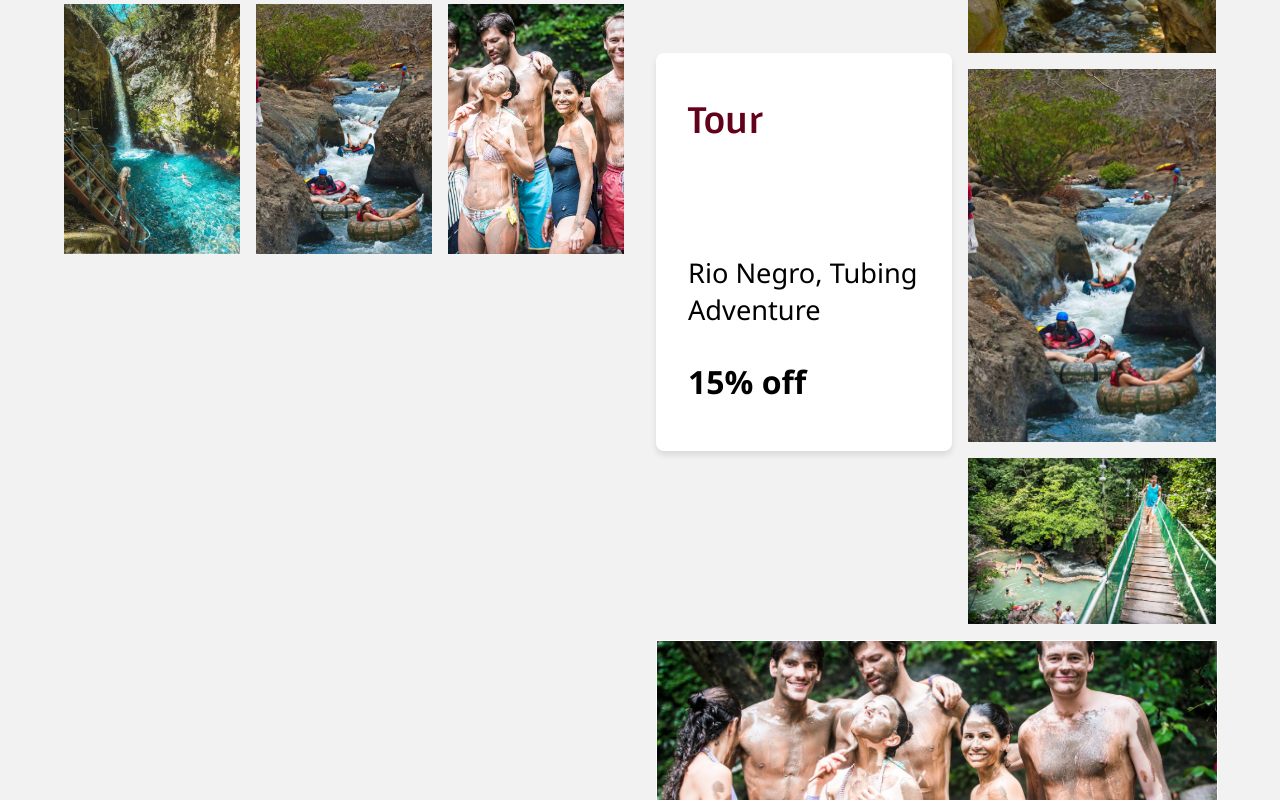
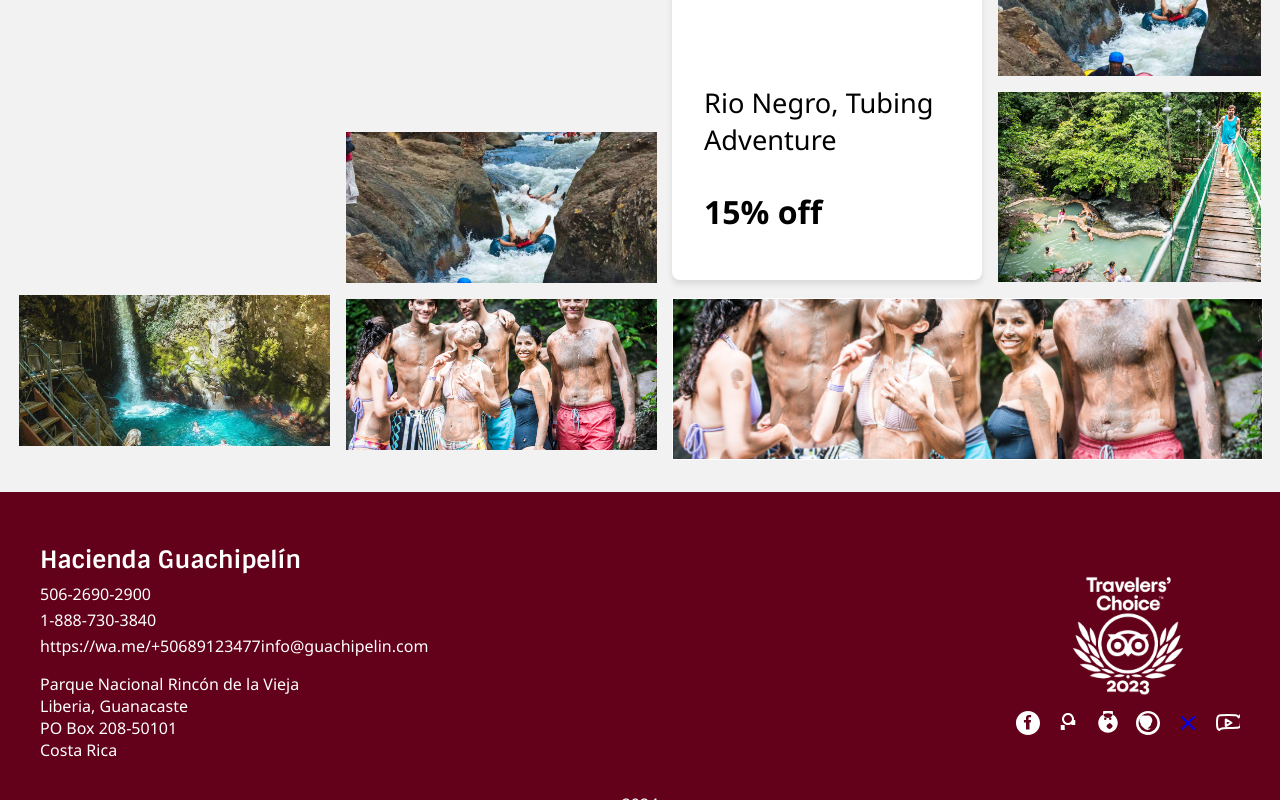
Before and after one commit to kjohazz/app-web-services, a React (Create React App) app in the folder app-web-hotel/: page /landing in a window 1280 px wide. Shown: the part 920-1720 px from the top of the page. Built offline with nearby package versions, Linux system fonts and the light colour scheme.

Commit message:
fix gallery and added footer

```diff
--- a/app-web-hotel/src/components/LandingPage/DiscountBox.module.css
+++ b/app-web-hotel/src/components/LandingPage/DiscountBox.module.css
@@ -6,6 +6,7 @@
     border-radius: 8px;
     box-shadow: 0 4px 6px rgba(0, 0, 0, 0.1);
     padding-left: 2rem;
+    height: 365px;
   }
 
   .discountText {
--- /dev/null
+++ b/app-web-hotel/src/components/LandingPage/Footer.jsx
@@ -0,0 +1,69 @@
+import React from 'react';
+import styles from './Footer.module.css';
+
+function Footer() {
+    return (
+        <footer className={styles.footer}>
+            <div className={styles.content}>
+
+                <div className={styles.info}>
+                    <h2 className={styles.hotelName}>Hacienda Guachipelín</h2>
+                    <p className={styles.phoneNumber}>506-2690-2900</p>
+                    <p className={styles.phoneNumber}>1-888-730-3840</p>
+                    <a href="https://wa.me/+50683902900" target="_blank" rel="noopener noreferrer" className={styles.contactLink}>
+                        https://wa.me/+50689123477
+                    </a>
+                    <a href="mailto:info@guachipelin.com" className={styles.contactLink}>
+                        info@guachipelin.com
+                    </a>
+                    <p>Parque Nacional Rincón de la Vieja <br />
+                        Liberia, Guanacaste<br />
+                        PO Box 208-50101<br />
+                        Costa Rica</p>
+                </div>
+                <div className={styles.award}>
+                    <img src="/travelers-choice-2023.png" alt="Traveler's Choice" />
+                    <div className={styles.socialIcons}>
+                        <a href="https://www.facebook.com/HaciendaGuachipelin/" target="_blank" rel="noopener noreferrer">
+                            <svg xmlns="http://www.w3.org/2000/svg" viewBox="0 0 24 24" fill="white">
+                                <path d="M12 0C5.373 0 0 5.373 0 12s5.373 12 12 12 12-5.373 12-12S18.627 0 12 0zm3.6 11.4h-2.1v7h-3.5v-7h-2.1V9h2.1v-1.8c0-2.1 1.1-3.1 3.1-3.1l2 0v2.2h-1.5c-1 0-1.1.5-1.1 1.1v1.5h2.6l-.5 3z" />
+                            </svg>
+                        </a>
+                        <a href="https://g.page/haciendaguachipelin?share" target="_blank" rel="noopener noreferrer">
+                            <svg xmlns="http://www.w3.org/2000/svg" viewBox="0 0 48 48" fill="white">
+                                <path d="M17.67 28.11H9.5V38h8.17l-.44-9.89zM24 4c6.63 0 12 5.37 12 12s-5.37 12-12 12-12-5.37-12-12 5.37-12 12-12zm0 20c4.42 0 8-3.58 8-8s-3.58-8-8-8-8 3.58-8 8 3.58 8 8 8zm8.17 0l-.44-9.89V18H38.5v10.11h-8.17z" />
+                            </svg>
+                        </a>
+                        <a href="https://www.instagram.com/haciendaguachipelin/" target="_blank" rel="noopener noreferrer">
+                            <svg xmlns="http://www.w3.org/2000/svg" viewBox="0 0 24 24" fill="white">
+                                <path fill-rule="evenodd" d="M12 2.25c-5.385 0-9.75 4.365-9.75 9.75s4.365 9.75 9.75 9.75 9.75-4.365 9.75-9.75S17.385 2.25 12 2.25zm3.5 5.5a1.25 1.25 0 10-2.5 0 1.25 1.25 0 002.5 0zm-5 0a1.25 1.25 0 10-2.5 0 1.25 1.25 0 002.5 0zm6.22 7.23a.75.75 0 01-.447.718 3.75 3.75 0 01-2.12 2.122.75.75 0 01-.718.447 5.25 5.25 0 01-3.027-3.027.75.75 0 01.447-.718 3.75 3.75 0 012.12-2.122.75.75 0 01.718-.447 5.25 5.25 0 013.027 3.027zM12 7a5 5 0 100-10 5 5 0 000 10z" clip-rule="evenodd" />
+                            </svg>
+                        </a>
+                        <a href="https://www.tripadvisor.com/Attraction_Review-g321538-d1741458-Reviews-Adventure_Tours_Hacienda_Guachipelin-Rincon_de_La_Vieja_Province_of_Guanacaste.html" target="_blank" rel="noopener noreferrer">
+                            <svg xmlns="http://www.w3.org/2000/svg" viewBox="0 0 512 512" fill="white">
+                                <path d="M256 0C114.6 0 0 114.6 0 256s114.6 256 256 256 256-114.6 256-256S397.4 0 256 0zm0 48c110.5 0 200 89.5 200 200s-89.5 200-200 200S56 366.5 56 256 145.5 48 256 48zm62.8 326.8c-39.5 39.5-103.6 39.5-143.2 0l-50.4-50.4c-19.7-19.7-30.2-45.9-30.2-73.9 0-28 10.6-54.2 30.2-73.9l50.4-50.4c39.5-39.5 103.6-39.5 143.2 0 39.5 39.5 39.5 103.6 0 143.2l-34 34c-19.7 19.7-45.9 30.2-73.9 30.2-28 0-54.2-10.6-73.9-30.2l-34-34c-39.5-39.5-39.5-103.6 0-143.2 39.5-39.5 103.6-39.5 143.2 0l50.4 50.4c19.7 19.7 30.2 45.9 30.2 73.9 0 28-10.6 54.2-30.2 73.9l-50.4 50.4z"></path>
+                            </svg>
+                        </a>
+
+                        <a href="https://twitter.com/guachipelincr" target="_blank" rel="noopener noreferrer">
+                            <svg xmlns="http://www.w3.org/2000/svg" width="24" height="24" viewBox="0 0 24 24" fill="none" stroke="currentColor" stroke-width="2" stroke-linecap="round" stroke-linejoin="round" class="feather feather-x">
+                                <line x1="18" y1="6" x2="6" y2="18"></line>
+                                <line x1="6" y1="6" x2="18" y2="18"></line>
+                            </svg>
+                        </a>
+                        <a href="https://www.youtube.com/user/GuachipelinMarketing" target="_blank" rel="noopener noreferrer">
+                            <svg xmlns="http://www.w3.org/2000/svg" width="24" height="24" viewBox="0 0 24 24" fill="none" stroke="white" stroke-width="2" stroke-linecap="round" stroke-linejoin="round" class="feather feather-youtube">
+                                <path d="M22.54 6.42a2.78 2.78 0 0 0-1.94-2C18.88 4 12 4 12 4s-6.88 0-8.6.46a2.78 2.78 0 0 0-1.94 2A29 29 0 0 0 1 11.75a29 29 0 0 0 .46 5.33a2.78 2.78 0 0 0 1.94 2C3.12 17 12 17 12 17s8.88 0 10.6-.46a2.78 2.78 0 0 0 1.94-2 29 29 0 0 0 .46-5.25 29 29 0 0 0-.46-5.33z"></path>
+                                <polygon points="9.75 15.02 15.5 11.75 9.75 8.48 9.75 15.02"></polygon>
+                            </svg>
+                        </a>
+                    </div>
+                </div>
+
+            </div>
+            <div className={styles.year}>2024</div>
+        </footer>
+    );
+}
+
+export default Footer;
--- /dev/null
+++ b/app-web-hotel/src/components/LandingPage/Footer.module.css
@@ -0,0 +1,63 @@
+/* Footer.module.css */
+.footer {
+    background-color: #63001a; /* Color de fondo */
+    color: white;
+    padding: 2rem 0; /* Espacio interior superior e inferior */
+  }
+
+  .content {
+    display: flex;
+    justify-content: space-between; /* Distribuir elementos uniformemente */
+    align-items: center;
+    max-width: 1200px; /* Ancho máximo del contenedor */
+    margin: 0 auto; /* Centrar el contenido */
+  }
+
+  .award {
+   display: flex;
+   flex-direction: column;
+   align-items: center;
+  }
+
+  .award img {
+    max-width: 150px; /* Ajustar el ancho máximo de la imagen */
+  }
+
+  .info {
+    text-align: left; /* Centrar el texto de la información */
+  }
+
+  .hotelName {
+    font-size: 1.5rem;
+    margin-bottom: 0.5rem;
+  }
+
+  .phoneNumber {
+    margin: 0.25rem 0;
+  }
+
+  .contactLink {
+    color: white;
+    text-decoration: none;
+  }
+
+  .socialIcons {
+    display: flex;
+    gap: 1rem;
+  }
+
+  .icon {
+    width: 24px;
+    height: 24px;
+    fill: white;
+  }
+
+  .year {
+    text-align: center;
+    margin-top: 1rem;
+  }
+
+  .socialIcons svg {
+    width: 24px;
+    height: 24px;
+  }
--- a/app-web-hotel/src/components/LandingPage/ImageGallery.module.css
+++ b/app-web-hotel/src/components/LandingPage/ImageGallery.module.css
@@ -8,13 +8,11 @@
 
   .imageContainer {
     width: 100%;
-    height: 100%;
     overflow: hidden;
   }
 
   .image {
     width: 100%;
-    height: 100%;
     object-fit: cover;
     transition: opacity 0.5s ease-in-out; /* Transición suave de opacidad */
   }
--- a/app-web-hotel/src/components/LandingPage/LandingPage.jsx
+++ b/app-web-hotel/src/components/LandingPage/LandingPage.jsx
@@ -4,6 +4,7 @@ import UniqueCodeForm from './UniqueCodeForm';
 import DiscountBox from './DiscountBox';
 import styles from './LandingPage.module.css';
 import ImageGallery from './ImageGallery';
+import Footer from './Footer';
 
 
 
@@ -50,9 +51,14 @@ function LandingPage({ clients }) {
         <div className={styles.leftSection}>
           <UniqueCodeForm clients={clients} />
           <div className={styles.gallerySmall}>
-            <ImageGallery images={gallery01} imagesIndex={imagesIndex[0]} updateImageIndex={(newIndex) => handleImageIndexChange(0, newIndex)} />
-            <ImageGallery images={gallery02} imagesIndex={imagesIndex[2]} updateImageIndex={(newIndex) => handleImageIndexChange(2, newIndex)} />
-            <ImageGallery images={gallery03} imagesIndex={imagesIndex[4]} updateImageIndex={(newIndex) => handleImageIndexChange(4, newIndex)} />
+            <div className={styles.galleryCont1}>
+              <ImageGallery images={gallery01} imagesIndex={imagesIndex[0]} updateImageIndex={(newIndex) => handleImageIndexChange(0, newIndex)} />
+            </div>
+            <div className={styles.gallerycontent2}>
+              <ImageGallery images={gallery02} imagesIndex={imagesIndex[2]} updateImageIndex={(newIndex) => handleImageIndexChange(2, newIndex)} />
+              <ImageGallery images={gallery03} imagesIndex={imagesIndex[4]} updateImageIndex={(newIndex) => handleImageIndexChange(4, newIndex)} />
+            </div>
+
           </div>
         </div>
         <div className={styles.rightSection}>
@@ -64,7 +70,6 @@ function LandingPage({ clients }) {
                 <ImageGallery images={gallery05} imagesIndex={imagesIndex[7]} updateImageIndex={(newIndex) => handleImageIndexChange(7, newIndex)} />
                 <ImageGallery images={gallery06} imagesIndex={imagesIndex[7]} updateImageIndex={(newIndex) => handleImageIndexChange(7, newIndex)} />
               </div>
-
             </div>
           </div>
 
@@ -74,6 +79,7 @@ function LandingPage({ clients }) {
         </div>
 
       </div>
+      <Footer /> {/* Agregar el componente Footer */}
     </div>
   );
 
--- a/app-web-hotel/src/components/LandingPage/LandingPage.module.css
+++ b/app-web-hotel/src/components/LandingPage/LandingPage.module.css
@@ -13,13 +13,13 @@
   flex: 1;
   flex-direction: column; /* Apila las secciones en vertical en pantallas pequeñas */
   margin: 2rem auto;
-width: 90%;
+  width: 97%;
   padding: 0 1rem;
 }
 
 @media (min-width: 768px) {
 .content {
-  max-width: 1400px;
+  max-width: 1250px;
 }
     }
 
@@ -43,11 +43,28 @@ width: 90%;
 }
 
 .gallerySmall {
-  display: grid;
-  grid-template-columns: repeat(auto-fit, minmax(150px, 1fr));
-  grid-gap: 1rem;
-  margin-top: 2rem;
-  height: 250px; /* Altura fija para la galería pequeña */
+  display: flex;
+  gap: 1rem;
+}
+
+.galleryCont1 img {
+  width: 311px!important;
+  height: 151px!important;
+}
+
+.galleryCont1 {
+  margin-top: 163px;
+}
+
+.gallerycontent2 {
+  display: flex;
+  flex-direction: column;
+  gap: 1rem;
+}
+
+.gallerycontent2 img {
+  width: 311px!important;
+  height: 151px!important;
 }
 
 /* Sección derecha (DiscountBox y galerías) */
@@ -57,6 +74,11 @@ width: 90%;
   display: grid;
   grid-template-rows: auto 1fr;
   gap: 1rem;
+}
+
+.galleryTop img {
+  width: 311px!important;
+  height: 190px!important;
 }
 
 .topBox {
@@ -73,16 +95,18 @@ width: 90%;
 }
 
 .galleryBottom {
-  width: 100%;
-  height: 300px; /* Altura fija para la imagen inferior derecha */
+  width: 100%; /* Altura fija para la imagen inferior derecha */
   object-fit: cover;
   border: 1px solid white;
+}
+
+.galleryBottom img {
+  height: 160px!important;
 }
 
 /* Estilos para las imágenes */
 .image {
   width: 100%;
-  height: 100%;
   object-fit: cover; /* Cubre todo el espacio del contenedor manteniendo la proporción de aspecto */
   border: 1px solid white;
 }
@@ -114,7 +138,7 @@ width: 90%;
   }
 
   .topBox > div { /* Aplicar a los hijos directos de .topBox */
-    width: 50%; /* Cada hijo ocupa el 50% del ancho */
+    width: 50%;
   }
 
   .formContainer {
--- a/app-web-hotel/src/components/LandingPage/UniqueCodeForm.module.css
+++ b/app-web-hotel/src/components/LandingPage/UniqueCodeForm.module.css
@@ -96,4 +96,9 @@
   .formWrapper {
     width: 75%;
   }
+  .formContainer {
+    margin-bottom: 100px;
+    margin-top: 60px;
+  }
+
     }
```
Also changed, not shown: app-web-hotel/public/travelers-choice-2023.png (added).
